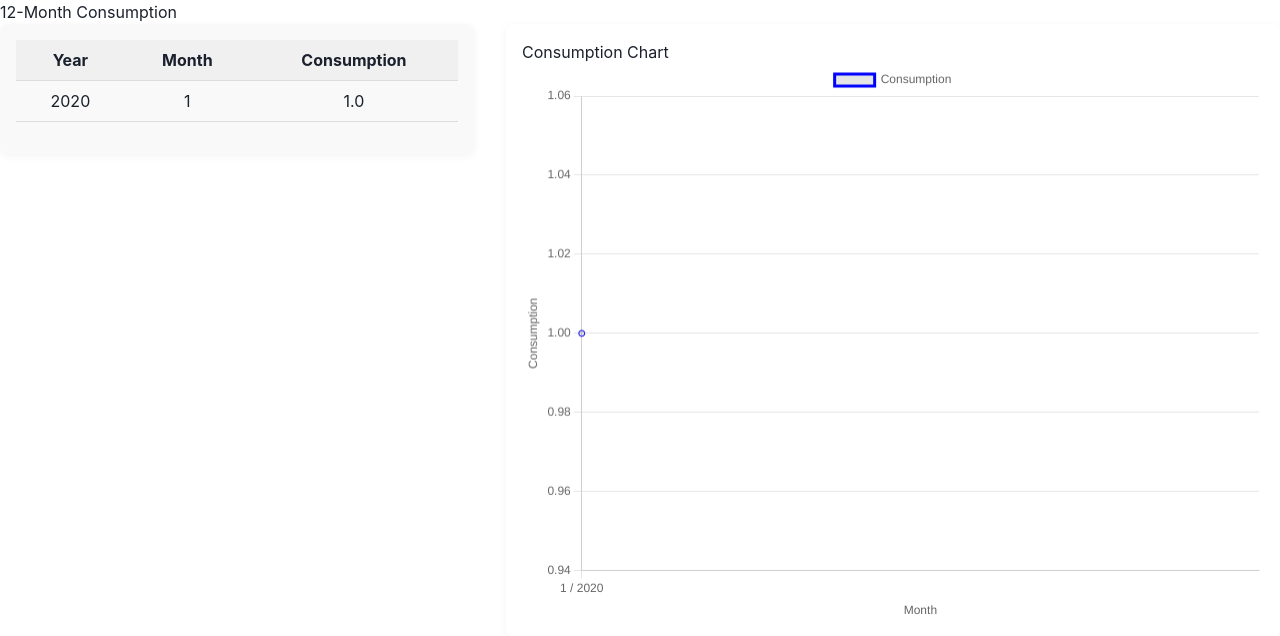
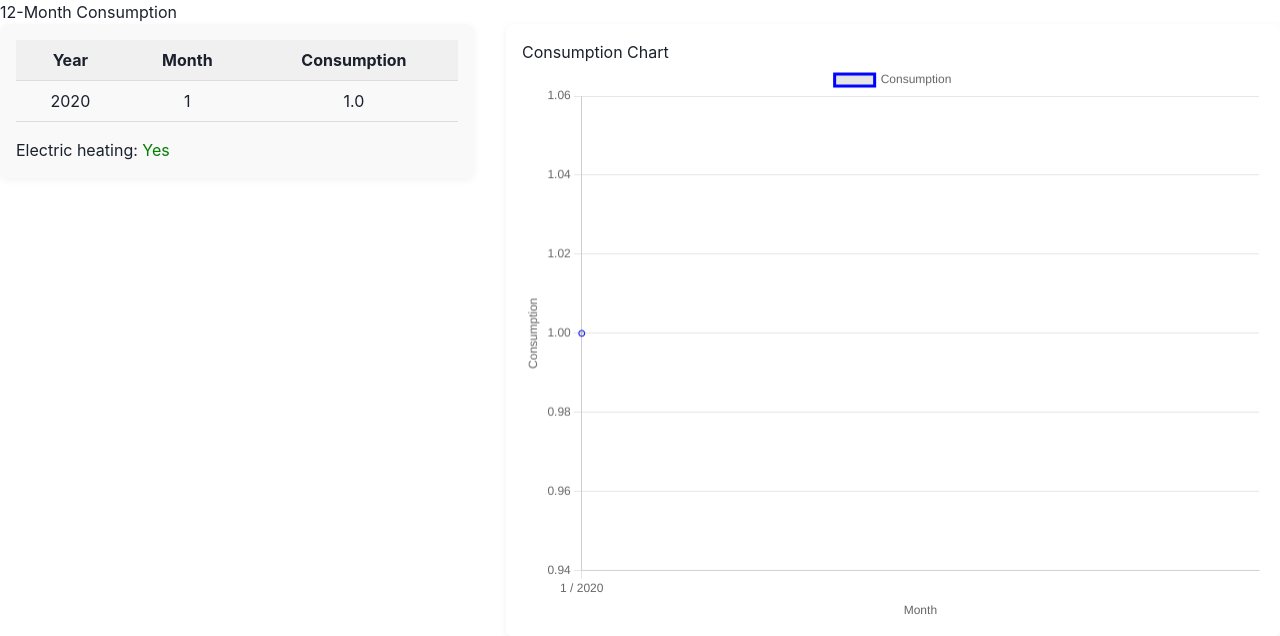
Before and after one commit to CharlesS940/electricity_consumption_dashboard, a Django app: page /consumption/1 in a window 1280 px wide. Shown: the top 636 px of the page. Run offline with Django 3.2, Linux system fonts and the light colour scheme; tables that the repository leaves empty hold one stand-in row (values such as "Sample post").

Commit message:
Display electric heating in dashboard

```diff
--- a/hwjob/dashboard/templates/dashboard/consumption_detail.html
+++ b/hwjob/dashboard/templates/dashboard/consumption_detail.html
@@ -29,6 +29,14 @@
                     {% endfor %}
                 </tbody>
             </table>
+            <p>
+                Electric heating:
+                {% if electric_heating %}
+                    <span style="color: green;">Yes</span>
+                {% else %}
+                    <span style="color: red;">No</span>
+                {% endif %}
+            </p>
         </div>
         <div class="chart-container">
             <h2>Consumption Chart</h2>
```
